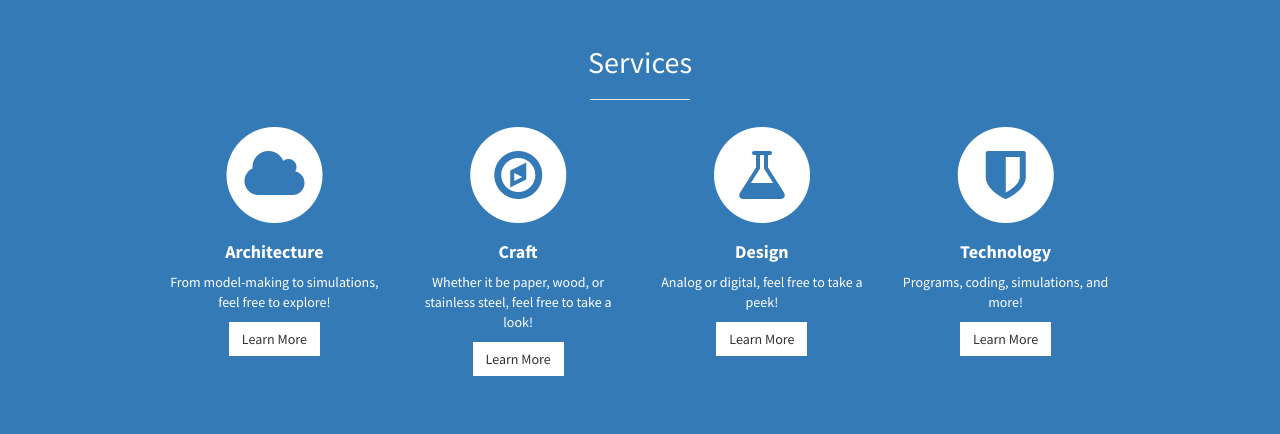
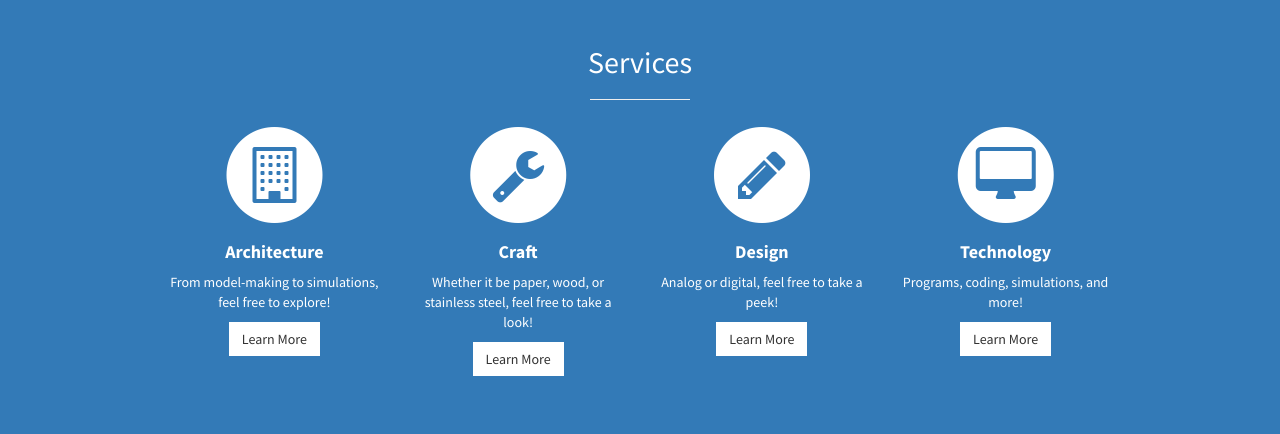
Before and after one commit to alin358/opt, a plain HTML site: page index.html in a window 1280 px wide. Shown: the part 1020-1454 px from the top of the page. Drawn offline with Linux system fonts and the light colour scheme.

Commit message:
Circle Designs

```diff
--- a/index.html
+++ b/index.html
@@ -95,7 +95,7 @@
                             <div class="service-item">
                                 <span class="fa-stack fa-4x">
                                 <i class="fa fa-circle fa-stack-2x"></i>
-                                <i class="fa fa-cloud fa-stack-1x text-primary"></i>
+                                <i class="fa fa-building-o fa-stack-1x text-primary"></i>
                             </span>
                                 <h4>
                                     <strong>Architecture</strong>
@@ -108,7 +108,7 @@
                             <div class="service-item">
                                 <span class="fa-stack fa-4x">
                                 <i class="fa fa-circle fa-stack-2x"></i>
-                                <i class="fa fa-compass fa-stack-1x text-primary"></i>
+                                <i class="fa fa-wrench fa-stack-1x text-primary"></i>
                             </span>
                                 <h4>
                                     <strong>Craft</strong>
@@ -121,7 +121,7 @@
                             <div class="service-item">
                                 <span class="fa-stack fa-4x">
                                 <i class="fa fa-circle fa-stack-2x"></i>
-                                <i class="fa fa-flask fa-stack-1x text-primary"></i>
+                                <i class="fa fa-pencil fa-stack-1x text-primary"></i>
                             </span>
                                 <h4>
                                     <strong>Design</strong>
@@ -134,7 +134,7 @@
                             <div class="service-item">
                                 <span class="fa-stack fa-4x">
                                 <i class="fa fa-circle fa-stack-2x"></i>
-                                <i class="fa fa-shield fa-stack-1x text-primary"></i>
+                                <i class="fa fa-desktop fa-stack-1x text-primary"></i>
                             </span>
                                 <h4>
                                     <strong>Technology</strong>
```
